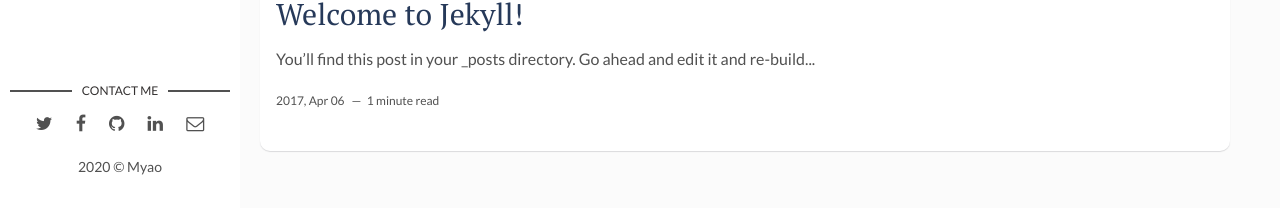
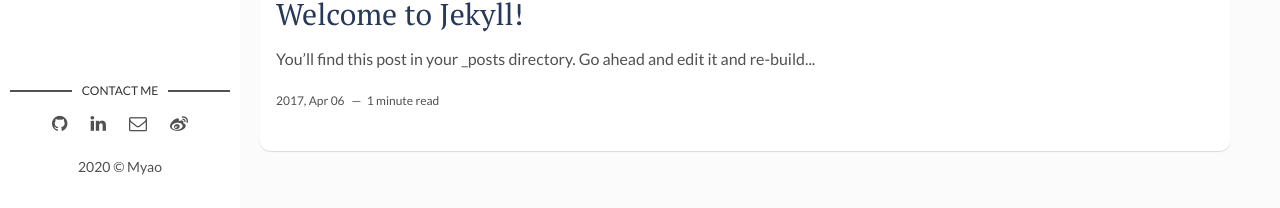
Before and after one commit to iammyao/iammyao.github.io, a Jekyll site: the page built from index.html, in a window 1280 px wide and 1256 px high. Shown: the part 1045-1253 px from the top of the window. Built offline with Jekyll 4.4.1, drawn with Linux system fonts in a browser that asks for light colours; the list of posts is cut into pages by our own code.

Commit message:
Update main.html

```diff
--- a/_layouts/main.html
+++ b/_layouts/main.html
@@ -16,16 +16,6 @@ layout: default
     <section class="contact">
       <h3 class="contact-title">Contact me</h3>
       <ul>
-        {% if site.social-twitter %}
-          <li><a href="https://twitter.com/{{ site.social-twitter }}" target="_blank"><i class="fa fa-twitter" aria-hidden="true"></i></a></li>
-        {% else %}
-          <li><a href="https://twitter.com/artemsheludko_" target="_blank"><i class="fa fa-twitter" aria-hidden="true"></i></a></li>
-        {% endif %}
-        {% if site.social-facebook %}
-          <li><a href="https://facebook.com/{{ site.social-facebook }}" target="_blank"><i class="fa fa-facebook" aria-hidden="true"></i></a></li>
-        {% else %}
-          <li><a href="https://facebook.com/" target="_blank"><i class="fa fa-facebook" aria-hidden="true"></i></a></li>
-        {% endif %}
         {% if site.social-github %}
           <li class="github"><a href="http://github.com/{{site.social-github}}" target="_blank"><i class="fa fa-github"></i></a></li>
         {% else %}
@@ -41,6 +31,11 @@ layout: default
         {% else %}
           <li class="email"><a href="mailto:example.david@blog.com"><i class="fa fa-envelope-o" aria-hidden="true"></i></a></li>
         {% endif %}
+        {% if site.social-weibo %}
+        <li class="weibo"><a href="https://www.weibo.com/{{ site.social-weibo}}" target="_blank"><i class="fa fa-github"></i></a></li>
+        {% else %}
+        <li class="weibo"><a href="https://weibo.com/" target="_blank"><i class="fa fa-weibo" aria-hidden="true"></i></a></li>
+        {% endif %}
       </ul>
     </section> <!-- End Section Contact -->
     <div class="copyright">
```
